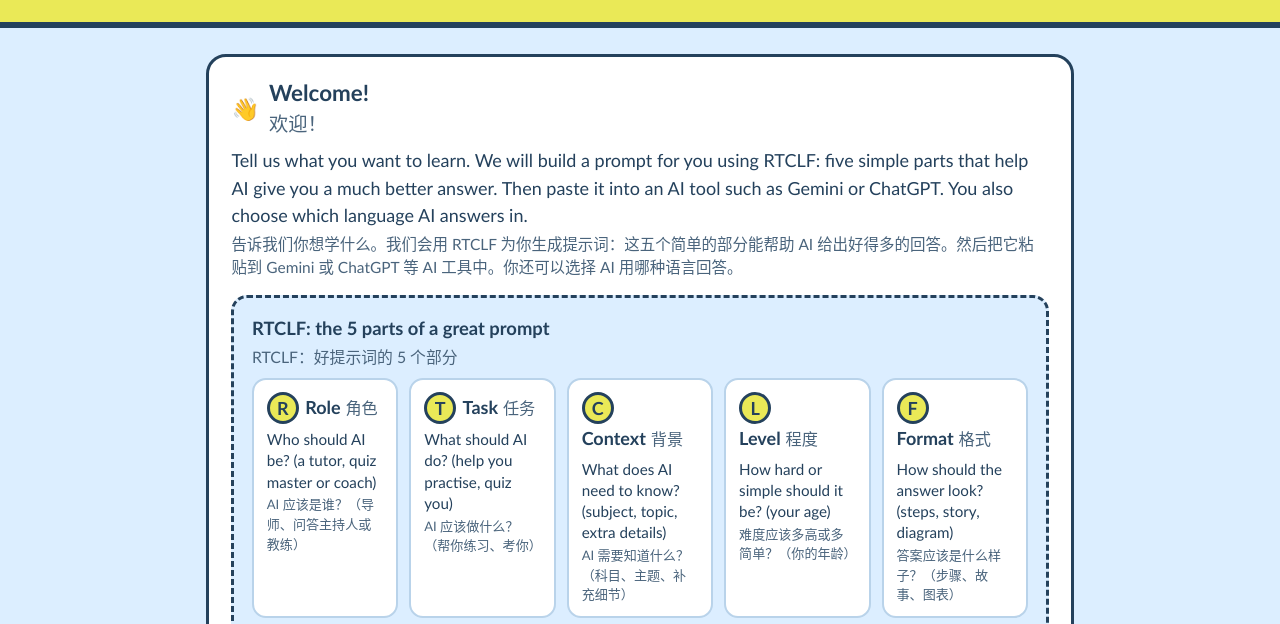
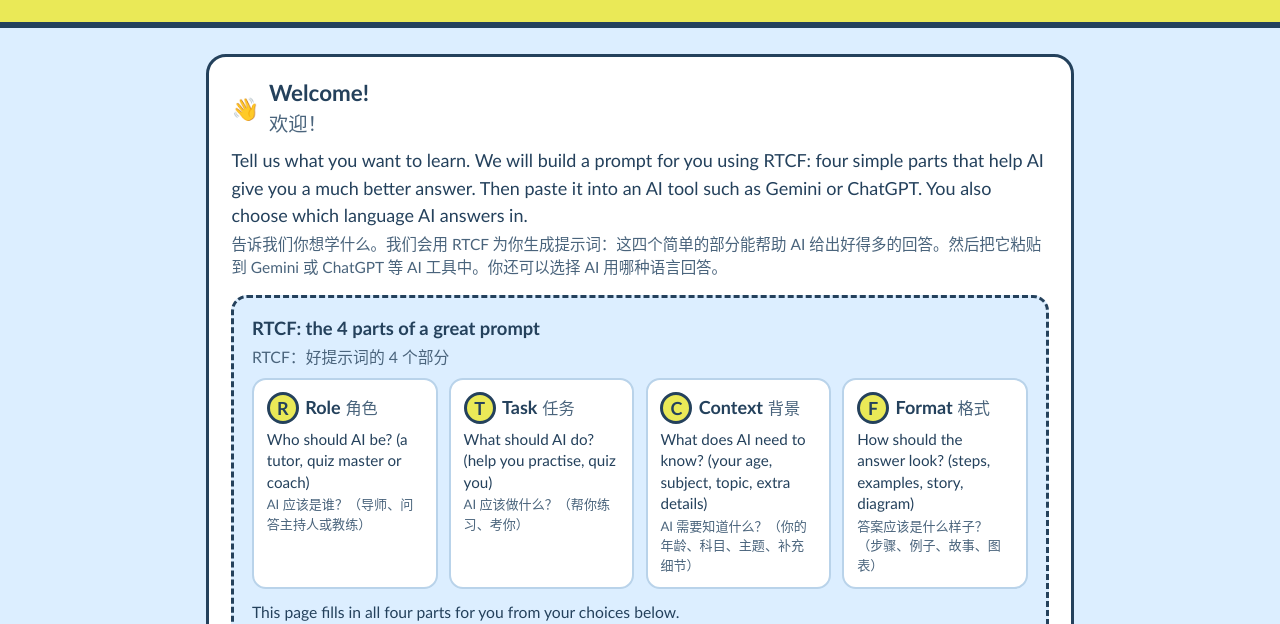
Before and after one commit to wyityin/Prompt-Builder, a plain HTML site: page index.html in a window 1280 px wide. Shown: the part 171-795 px from the top of the page. Drawn offline with Linux system fonts and the light colour scheme.

Commit message:
Add files via upload

```diff
--- a/index.html
+++ b/index.html
@@ -4,7 +4,7 @@
 <meta charset="utf-8">
 <meta name="viewport" content="width=device-width, initial-scale=1">
 <title>AI Learning Buddy – Prompt Builder</title>
-<meta name="description" content="Build a clear, thoughtful prompt for an AI learning buddy using RTCLF, with Chinese explanations (中文说明). No login, no tracking, nothing stored.">
+<meta name="description" content="Build a clear, thoughtful prompt for an AI learning buddy using RTCF, with Chinese explanations (中文说明). No login, no tracking, nothing stored.">
 <style>
   :root{
     --blue:#DCEEFF; --yellow:#EAE957; --white:#FFFFFF; --ink:#24415C; --green:#DDF3E4;
@@ -181,6 +181,7 @@
 
       <section class="part" aria-labelledby="part-C">
         <h3 id="part-C"><span class="l" aria-hidden="true">C</span> Context <span class="sub">What does AI need to know?</span> <span class="zh">背景 (Context)：AI 需要知道什么？</span></h3>
+        <div id="g-age"></div>
         <div id="g-subject"></div>
 
         <div id="f-subjectOther" hidden style="margin-top:1rem">
@@ -204,10 +205,6 @@
         </div>
       </section>
 
-      <section class="part" aria-labelledby="part-L">
-        <h3 id="part-L"><span class="l" aria-hidden="true">L</span> Level <span class="sub">How simple or advanced should it be?</span> <span class="zh">程度 (Level)：应该多简单或多深入？</span></h3>
-        <div id="g-age"></div>
-      </section>
 
       <section class="part" aria-labelledby="part-F">
         <h3 id="part-F"><span class="l" aria-hidden="true">F</span> Format <span class="sub">How should the answer look?</span> <span class="zh">格式 (Format)：答案应该是什么样子？</span></h3>
@@ -296,8 +293,8 @@
       skip:'Skip to the prompt builder', title:'AI Learning Buddy – Prompt Builder',
       tagline:'Ask better questions. Think harder. Learn more.',
       welcome:'Welcome!',
-      intro1:'Tell us what you want to learn. We will build a prompt for you using RTCLF: five simple parts that help AI give you a much better answer. Then paste it into an AI tool such as Gemini or ChatGPT. You also choose which language AI answers in.',
-      rtclfH:'RTCLF: the 5 parts of a great prompt', rtclfFill:'This page fills in all five parts for you from your choices below.',
+      intro1:'Tell us what you want to learn. We will build a prompt for you using RTCF: four simple parts that help AI give you a much better answer. Then paste it into an AI tool such as Gemini or ChatGPT. You also choose which language AI answers in.',
+      rtclfH:'RTCF: the 4 parts of a great prompt', rtclfFill:'This page fills in all four parts for you from your choices below.',
       intro2:'The goal is not to get quick answers. The goal is to make AI help you think.',
       privLead:'Private by design.',
       privText:'This page does not ask for your name or email, does not send anything anywhere, and does not save what you type. Please don’t type private information such as your full name, school, address or phone number.',
@@ -336,7 +333,7 @@
       s_langRebuilt:'Answer language changed. Your prompt was updated.',
       s_langHint:'Answer language changed. Please update the “Please answer in…” sentence in your prompt, or press “Build My Prompt” again.',
       c_n:'{n} of {t} ticked', c_all:'🌟 Amazing! You are a Prompt Pro.',
-      imp_h:'Ideas to make your prompt even better', imp_perfect:'Great prompt! It covers all five RTCLF parts and the learning rules.',
+      imp_h:'Ideas to make your prompt even better', imp_perfect:'Great prompt! It covers all four RTCF parts and the learning rules.',
       o_short:'Your topic is very short (“{t}”). Try a full question, such as “Why…?” or “How does…?”',
       o_vague:'Words like “it”, “this” or “stuff” are vague. Name the exact thing you mean.',
       o_shortP:'Your prompt is quite short. Adding details about you and how you learn best usually gives much better answers.',
@@ -346,9 +343,8 @@
     rtclf:[
       ['R','Role','Who should AI be? (a tutor, quiz master or coach)'],
       ['T','Task','What should AI do? (help you practise, quiz you)'],
-      ['C','Context','What does AI need to know? (subject, topic, extra details)'],
-      ['L','Level','How hard or simple should it be? (your age)'],
-      ['F','Format','How should the answer look? (steps, story, diagram)']
+      ['C','Context','What does AI need to know? (your age, subject, topic, extra details)'],
+      ['F','Format','How should the answer look? (steps, examples, story, diagram)']
     ],
     legend:{age:'How old are you?', goal:'What is your learning goal?', role:'Who should AI act as?', subject:'Which subject is it?', style:'How would you like AI to explain?', approach:'How would you like AI to help you learn?', plang:'Which language should AI answer in?'},
     opt:{
@@ -364,8 +360,7 @@
     tips:{
       R:['R – You told AI who to be.','R – Role: tell AI who it should be.','You are a friendly, patient tutor.'],
       T:['T – You told AI what to do.','T – Task: say what you want AI to do.','I want to understand this topic properly.'],
-      C:['C – You gave context (subject and topic).','C – Context: tell AI your subject and topic.','My subject is ___ and my topic is ___.'],
-      L:['L – You told AI your age or level.','L – Level: say your age or level so AI uses the right words.','I am ___ years old, so please use words I can understand.'],
+      C:['C – You gave context (your age, subject and topic).','C – Context: tell AI your age or level, your subject and your topic, so it uses the right words.','I am a student aged ___. The subject is ___ and my topic is ___.'],
       F:['F – You said how the answer should look.','F – Format: say how you want it explained (steps, examples, a story, a diagram).','Explain it in short steps and give me one example.'],
       think:['You asked AI to help you think and check your understanding.','Ask AI to help you think and to check your understanding instead of giving the answer straight away.','Do not give me the final answer straight away. Ask me to try first and give me a hint.'],
       honest:['You asked AI to be honest and to help you check facts.','Ask AI to say when it is not sure and to remind you to check facts.','If you are not sure, say so. Remind me to check important facts in reliable sources.'],
@@ -373,7 +368,7 @@
     },
     p:{
       subjects:{bm:'Bahasa Melayu (Malay Language)',english:'English Language',math:'Mathematics',science:'Science',chinese:'Chinese',history:'History',geography:'Geography',other:'Others'},
-      tipText:{R:'Act as a friendly, patient tutor.',T:'My goal is to understand this topic properly.',C:'The subject is ___ and my topic is ___.',L:'I am a student aged ___, so please use words I can understand.',F:'Explain it in short steps and give me one example.',think:'Do not give me the final answer straight away. Ask me to try first and give me a hint.',honest:'If you are not sure, say so. Remind me to check important facts in reliable sources.',fair:'If this is assessed work, help me learn but do not complete it for me.'},
+      tipText:{R:'Act as a friendly, patient tutor.',T:'My goal is to understand this topic properly.',C:'I am a student aged ___. The subject is ___ and my topic is ___.',F:'Explain it in short steps and give me one example.',think:'Do not give me the final answer straight away. Ask me to try first and give me a hint.',honest:'If you are not sure, say so. Remind me to check important facts in reliable sources.',fair:'If this is assessed work, help me learn but do not complete it for me.'},
       roles:{tutor:{noun:'tutor',extra:''},quiz:{noun:'quiz master',extra:'Make the quiz fun and exciting, like a friendly game show.'},coach:{noun:'coach',extra:'Stay calm and patient, celebrate my small wins, and never rush me.'},game:{noun:'learning game designer',extra:'Turn the learning into a fun game with challenges, points or levels, but make sure real learning happens.'}},
       age:{
         '8-10':{tone:'cheerful, patient and encouraging',lang:'very simple words and short sentences, and explain every new or difficult word the first time you use it'},
@@ -417,8 +412,8 @@
   var ZH = {
     ui:{
       skip:'跳到提示词生成器', title:'学习伙伴 AI – 提示词生成器', tagline:'问更好的问题。多思考。多学习。', welcome:'欢迎！',
-      intro1:'告诉我们你想学什么。我们会用 RTCLF 为你生成提示词：这五个简单的部分能帮助 AI 给出好得多的回答。然后把它粘贴到 Gemini 或 ChatGPT 等 AI 工具中。你还可以选择 AI 用哪种语言回答。',
-      rtclfH:'RTCLF：好提示词的 5 个部分', rtclfFill:'本页会根据你在下面的选择，自动填好这五个部分。',
+      intro1:'告诉我们你想学什么。我们会用 RTCF 为你生成提示词：这四个简单的部分能帮助 AI 给出好得多的回答。然后把它粘贴到 Gemini 或 ChatGPT 等 AI 工具中。你还可以选择 AI 用哪种语言回答。',
+      rtclfH:'RTCF：好提示词的 4 个部分', rtclfFill:'本页会根据你在下面的选择，自动填好这四个部分。',
       intro2:'目标不是快速得到答案，而是让 AI 帮助你思考。',
       privLead:'隐私优先。', privText:'本页不会询问你的姓名或电子邮件，不会把任何内容发送到任何地方，也不会保存你输入的内容。请不要输入全名、学校、地址或电话号码等私人信息。',
       formH:'告诉我们你的学习情况', reqNote:'表示必须回答。',
@@ -456,14 +451,14 @@
       s_langRebuilt:'回答语言已更改，你的提示词已更新。',
       s_langHint:'回答语言已更改。请更新提示词中的“Please answer in…”这句话，或再次按“Build My Prompt”。',
       c_n:'已勾选 {n} / {t}', c_all:'太棒了！你是提示词高手。',
-      imp_h:'让你的提示词更好的建议', imp_perfect:'很棒的提示词！它涵盖了 RTCLF 的全部五个部分和学习规则。',
+      imp_h:'让你的提示词更好的建议', imp_perfect:'很棒的提示词！它涵盖了 RTCF 的全部四个部分和学习规则。',
       o_short:'你的主题很短（“{t}”）。试试写成完整的问题，例如“Why…?”（为什么……？）或“How does…?”（……是怎样……的？）',
       o_vague:'“it”“this”“stuff”这类词很含糊。请说出你指的具体事物。',
       o_shortP:'你的提示词相当短。补充关于你自己和你怎样学习最好的细节，通常会得到好得多的回答。',
       o_longP:'你的提示词很长。试着删掉重复的内容。好的提示词是清楚，而不只是长。',
       o_limit:'加上一个限制，例如“每个回答不超过 100 个词”或“问我 3 个问题”。'
     },
-    rtclf:[['角色','AI 应该是谁？（导师、问答主持人或教练）'],['任务','AI 应该做什么？（帮你练习、考你）'],['背景','AI 需要知道什么？（科目、主题、补充细节）'],['程度','难度应该多高或多简单？（你的年龄）'],['格式','答案应该是什么样子？（步骤、故事、图表）']],
+    rtclf:[['角色','AI 应该是谁？（导师、问答主持人或教练）'],['任务','AI 应该做什么？（帮你练习、考你）'],['背景','AI 需要知道什么？（你的年龄、科目、主题、补充细节）'],['格式','答案应该是什么样子？（步骤、例子、故事、图表）']],
     legend:{age:'你几岁？', goal:'你的学习目标是什么？', role:'AI 应该扮演谁？', subject:'哪一个科目？', style:'你希望 AI 怎样讲解？', approach:'你希望 AI 怎样帮助你学习？', plang:'AI 应该用哪种语言回答？'},
     opt:{
       age:{'8-10':'8–10 岁','11-13':'11–13 岁','14-17':'14–17 岁'},
@@ -478,8 +473,7 @@
     tips:{
       R:['R – 你告诉了 AI 它该扮演谁。','R – 角色：告诉 AI 它应该是谁。'],
       T:['T – 你告诉了 AI 要做什么。','T – 任务：说明你想让 AI 做什么。'],
-      C:['C – 你提供了背景（科目和主题）。','C – 背景：告诉 AI 你的科目和主题。'],
-      L:['L – 你告诉了 AI 你的年龄或程度。','L – 程度：说明你的年龄或程度，AI 才会用合适的词语。'],
+      C:['C – 你提供了背景（你的年龄、科目和主题）。','C – 背景：告诉 AI 你的年龄或程度、科目和主题，AI 才会用合适的词语。'],
       F:['F – 你说明了答案应该是什么样子。','F – 格式：说明你希望怎样讲解（步骤、例子、故事、图表）。'],
       think:['你要求 AI 帮你思考并检查你的理解。','要求 AI 帮你思考并检查你的理解，而不是马上给出答案。'],
       honest:['你要求 AI 诚实并帮你核对事实。','要求 AI 在不确定时说出来，并提醒你核对事实。'],
@@ -640,7 +634,7 @@
       var k = el.getAttribute('data-i18n-ph'), s = U(k).split(SEP);
       el.setAttribute('placeholder', s[0] + (s[1] ? '  |  ' + s[1] : ''));
     });
-    // RTCLF cards
+    // RTCF cards
     var ul = $('rtclf-list'); ul.innerHTML = '';
     P.rtclf.forEach(function(r){
       var li = document.createElement('li');
@@ -736,7 +730,7 @@
     s.appendChild(h); s.appendChild(ul); s.classList.add('show');
   }
 
-  /* ---------- Prompt generation (RTCLF) ---------- */
+  /* ---------- Prompt generation (RTCF) ---------- */
   var lastGenerated = '';
   var zhSnap = null;   // Chinese explanation of the prompt as it was built
   function endSentence(t){ t = clean(t); return /[.!?。？！]$/.test(t) ? t : t + '.'; }
@@ -874,13 +868,12 @@
     var first = document.querySelector('input[name="age"]'); if (first) first.focus({preventScroll:true});
   });
 
-  /* ---------- Improve My Prompt (checks the five RTCLF parts + learning rules) ---------- */
+  /* ---------- Improve My Prompt (checks the four RTCF parts + learning rules) ---------- */
   // Each test looks for key words in English, Bahasa Melayu and Chinese.
   var CHECKS = [
     {id:'R', test:/\b(tutor|teacher|coach|mentor|buddy|quiz master|game designer)\b|cikgu|guru|pembimbing|jurulatih|pengacara|pereka|老师|家教|导师|教练|辅导|伙伴|主持人|设计师/i},
     {id:'T', test:/\b(i want to|help me|my goal|i need to|i am preparing|quiz me|practise)\b|saya mahu|bantu saya|tolong saya|saya perlu|matlamat|我想|帮我|我需要|请帮|我的目标|我要/i},
-    {id:'C', test:/\b(subject|topic|about|because|question)\b|subjek|topik|tentang|kerana|soalan|科目|主题|关于|因为|问题/i},
-    {id:'L', test:/\b(aged?\s*\d|\d+\s*(years|yrs)|grade|level|beginner)\b|\b\d{1,2}\s*[–-]\s*\d{1,2}\b|umur|tahun|tahap|peringkat|岁|年龄|年级|程度|水平|难度|初学/i},
+    {id:'C', test:new RegExp((/\b(subject|topic|about|because|question)\b|subjek|topik|tentang|kerana|soalan|科目|主题|关于|因为|问题/i).source + '|' + (/\b(aged?\s*\d|\d+\s*(years|yrs)|grade|level|beginner)\b|\b\d{1,2}\s*[–-]\s*\d{1,2}\b|umur|tahun|tahap|peringkat|岁|年龄|年级|程度|水平|难度|初学/i).source, 'i')},
     {id:'F', test:/\b(step|steps|example|examples|analogy|story|diagram|diagrams|table|tables|visual|visually|simple words|numbered|bullet|short|challenging)\b|langkah|contoh|analogi|cerita|rajah|jadual|visual|ringkas|bernombor|mencabar|步骤|例子|比喻|故事|图|表格|简单|编号|简短|有挑战性/i},
     {id:'think', test:/\b(hint|one question at a time|ask me|let me try|try first|wait for my|quiz me|guide me)\b|petunjuk|satu soalan|tanya saya|biar saya cuba|tunggu jawapan|kuiz|bimbing|提示|一次问我一个|一次一个问题|问我|让我先试|让我尝试|等我回答|测验|考我|引导/i},
     {id:'honest', test:/\b(not sure|honest|reliable|sources?|guess|double-?check)\b|tidak pasti|jujur|boleh dipercayai|sumber|meneka|semak semula|不确定|诚实|可靠|来源|乱猜|核对/i},
```
